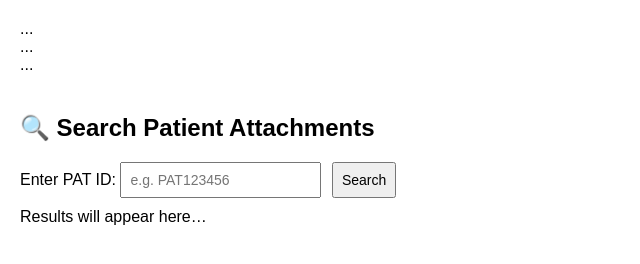
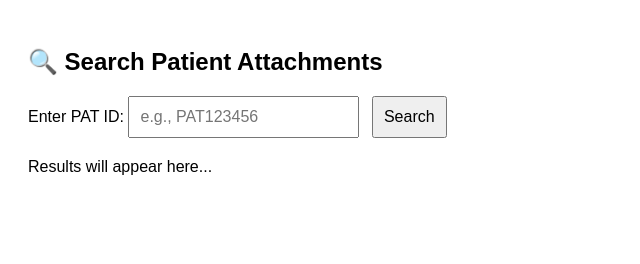
Before and after one commit to hussainrafeek1/HemDigi, a plain HTML site: page index.html in a window 1280 px wide. Shown: the whole page, without its empty margins (0-640 px from the left). Drawn offline with nearby package versions, Linux system fonts and the light colour scheme.

Commit message:
Update index.html

```diff
--- a/index.html
+++ b/index.html
@@ -1,90 +1,100 @@
 <!DOCTYPE html>
 <html lang="en">
 <head>
-  <meta charset="UTF-8"/>
-  <title>Prescription Pad + PATID Attachments</title>
+  <meta charset="UTF-8" />
+  <title>Fetch Attachments by PATID</title>
   <style>
-    /* keep your original CSS styles for .custom-header, .pad-container, canvas, controls, etc. */
-    body { font-family: Arial, sans-serif; margin: 0; padding: 20px; }
-    /* Add PAT section styles below */
-    #patSection { margin-top: 40px; }
-    #patSection input, #patSection button { padding: 8px; font-size: 14px; margin-right: 6px; }
-    #patSection a { display: block; margin: 5px 0; color: blue; cursor: pointer; }
-    #patViewer { width:100%; height:400px; border:1px solid #ccc; margin-top:10px; display:none; }
+    body {
+      font-family: Arial, sans-serif;
+      padding: 20px;
+    }
+
+    input, button {
+      padding: 10px;
+      font-size: 16px;
+      margin-right: 8px;
+    }
+
+    a {
+      margin-bottom: 10px;
+      display: inline-block;
+      color: blue;
+      cursor: pointer;
+    }
+
+    iframe {
+      width: 100%;
+      height: 500px;
+      border: 1px solid #ccc;
+      margin-top: 10px;
+      display: none;
+    }
   </style>
 </head>
 <body>
+  <h2>🔍 Search Patient Attachments</h2>
 
-  <!-- === Your existing header and controls === -->
-  <div class="custom-header"> ... </div>
-  <div class="form-fields"> ... </div>
-  <div class="pad-container">
-    <!-- Prescription pad controls & canvas container -->
-  </div>
-  <div class="custom-footer"> ... </div>
+  <label for="patid">Enter PAT ID:</label>
+  <input type="text" id="patid" placeholder="e.g., PAT123456" />
+  <button onclick="fetchAttachments()">Search</button>
 
-  <!-- === New PATID Attachment Section === -->
-  <div id="patSection">
-    <h2>🔍 Search Patient Attachments</h2>
-    <label for="patid">Enter PAT ID:</label>
-    <input type="text" id="patid" placeholder="e.g. PAT123456" />
-    <button onclick="fetchAttachments()">Search</button>
-    <div id="output" style="margin-top: 10px;">Results will appear here…</div>
-    <iframe id="patViewer"></iframe>
-  </div>
+  <div id="output" style="margin-top: 20px;">Results will appear here...</div>
 
-  <!-- === Scripts === -->
-  <!-- include jsPDF and your existing pad script -->
-  <script src="https://cdnjs.cloudflare.com/ajax/libs/jspdf/2.5.1/jspdf.umd.min.js"></script>
+  <iframe id="pdfViewer"></iframe>
+
   <script>
-    // ==== Your original prescription pad script here ====
-    // functions: createCanvas, addPage, previousPage, clearCanvas,
-    // toggleEraser, exportPDF, submitToSharePoint, generatePDF, onload, etc.
-
-    // ==== New fetchAttachments section ====
     async function fetchAttachments() {
       const patid = document.getElementById("patid").value.trim();
-      const output = document.getElementById("output");
-      const iframe = document.getElementById("patViewer");
-      iframe.style.display = 'none';
-      output.innerHTML = '⏳ Searching...';
+      const outputDiv = document.getElementById("output");
+      const iframe = document.getElementById("pdfViewer");
+      iframe.style.display = "none";
+      outputDiv.innerHTML = "⏳ Searching...";
 
       if (!patid) {
-        output.innerHTML = '❌ Please enter a valid PAT ID.';
+        outputDiv.innerHTML = "❌ Please enter a valid PAT ID.";
         return;
       }
 
       try {
-        const response = await fetch(
-          'https://prod-30.southeastasia.logic.azure.com/...path...invoke?api-version=2016-06-01&sig=...', {
-          method: 'POST',
-          headers: { 'Content-Type': 'application/json' },
-          body: JSON.stringify({ PATID: patid })
+        const response = await fetch("https://prod-30.southeastasia.logic.azure.com:443/workflows/6bc06d213f7741758434a4a4b810d52c/triggers/manual/paths/invoke?api-version=2016-06-01&sp=%2Ftriggers%2Fmanual%2Frun&sv=1.0&sig=nmNPBbXp6hdyk0mR_SAUCunSGW9NnVXN2EEQmk4tA5c", {
+          method: "POST",
+          headers: {
+            "Content-Type": "application/json"
+          },
+          body: JSON.stringify({ "PATID": patid })
         });
 
-        if (!response.ok) throw new Error('Server returned ' + response.status);
+        if (!response.ok) {
+          throw new Error(`Server returned ${response.status}`);
+        }
+
         const result = await response.json();
 
         if (!result.attachments || result.attachments.length === 0) {
-          output.innerHTML = '⚠️ No attachments found for this PAT ID.';
+          outputDiv.innerHTML = "⚠️ No attachments found for this PAT ID.";
           return;
         }
 
-        output.innerHTML = `<strong>✅ Found ${result.attachments.length} attachment(s):</strong><br/><br/>`;
-        result.attachments.forEach((att, idx) => {
-          const fileName = att.FileName || `Attachment_${idx+1}.pdf`;
+        outputDiv.innerHTML = `<strong>✅ Found ${result.attachments.length} attachment(s):</strong><br/><br/>`;
+
+        result.attachments.forEach((att, index) => {
+          const fileName = att.FileName || `Attachment_${index + 1}.pdf`;
           const base64 = att.ContentBytes;
-          const link = document.createElement('a');
+
+          const link = document.createElement("a");
           link.innerText = `📄 View ${fileName}`;
           link.onclick = () => {
             iframe.src = `data:application/pdf;base64,${base64}`;
-            iframe.style.display = 'block';
+            iframe.style.display = "block";
           };
-          output.appendChild(link);
+
+          outputDiv.appendChild(link);
+          outputDiv.appendChild(document.createElement("br"));
         });
-      } catch (err) {
-        console.error(err);
-        output.innerHTML = '❌ Error fetching attachments. Please try again.';
+
+      } catch (error) {
+        console.error("Error:", error);
+        outputDiv.innerHTML = "❌ Error fetching attachments. Please try again.";
       }
     }
   </script>
```
